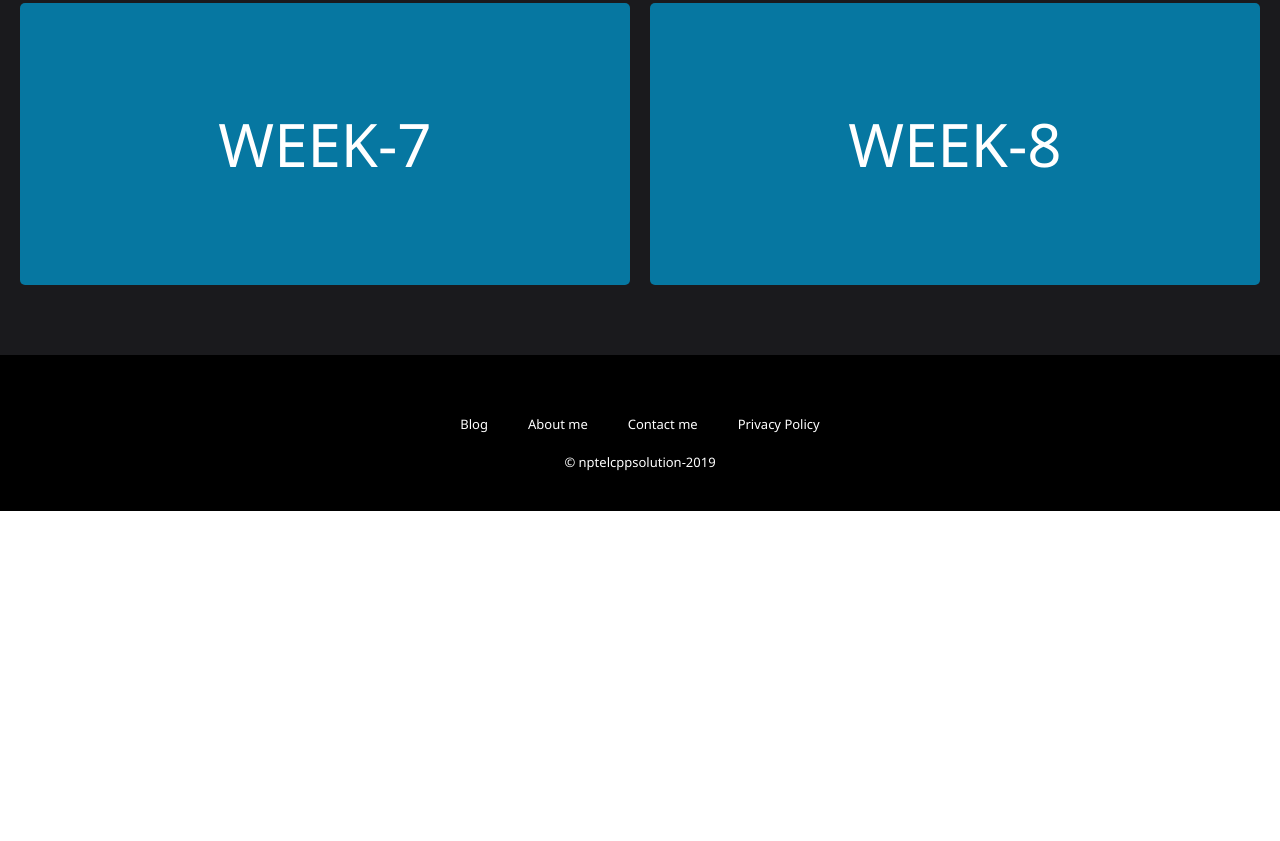
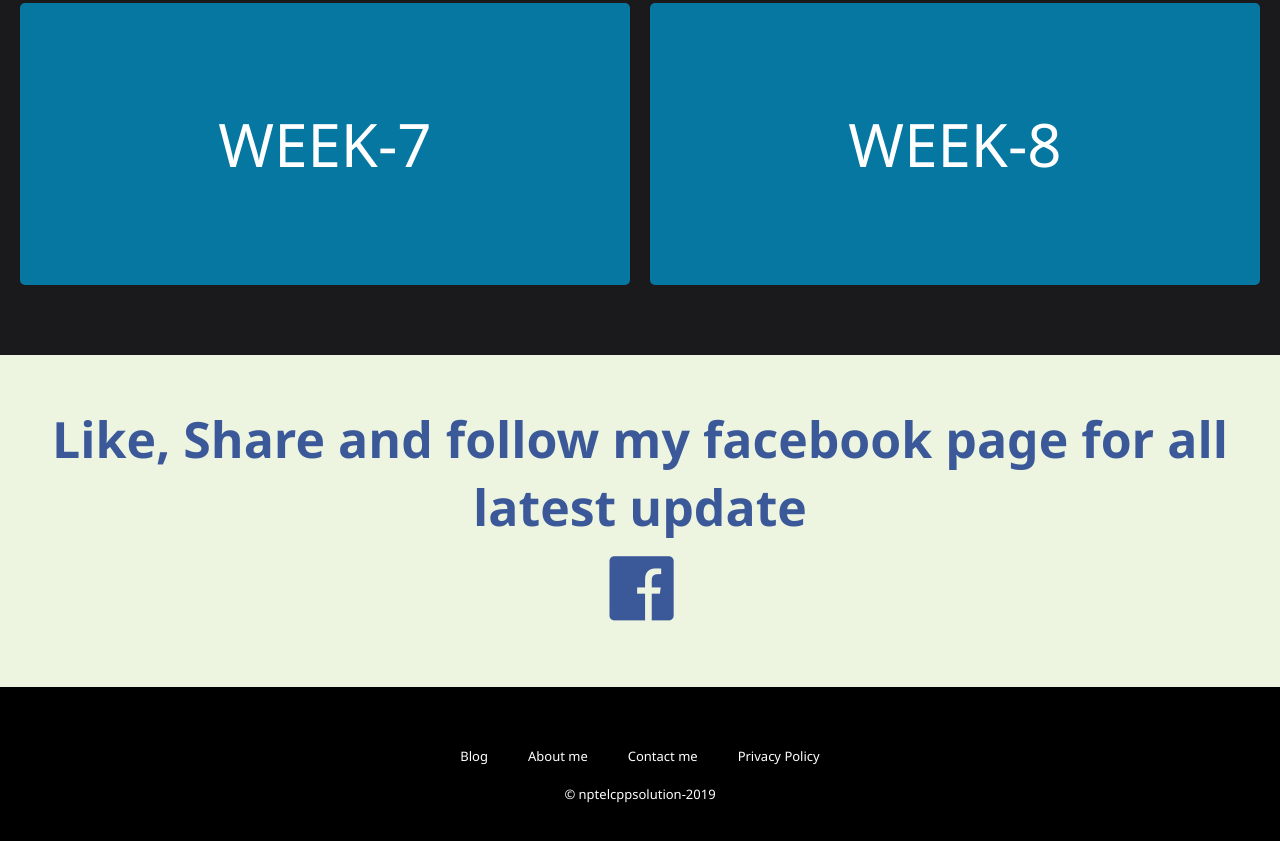
Before and after one commit to Sanatan-Upadhyay/nptelcppsolution, a plain HTML site: page index.html in a window 1280 px wide. Shown: the part 1540-2381 px from the top of the page. Before the commit the page ends 2051 px from the top, so only its background shows below. Drawn offline with nearby package versions, Linux system fonts and the light colour scheme.

Commit message:
facebook share button added

```diff
--- a/css/style.css
+++ b/css/style.css
@@ -246,6 +246,35 @@ main header h1{
 
 
 
+/*
+	Facebook page started
+*/
+
+.facebook-container{
+	color: #3B5998;
+	padding: 50px 25px;
+	text-align: center;
+	font-size: 30px;
+	font-weight: 800;
+	background-color: #EDF5E1;
+}
+
+.facebook-container p{
+	margin:0;
+}
+
+.facebook-container p a{
+	color: #3B5998;
+	font-size: 40px;
+}
+
+.facebook-desktop{
+	display: none;
+}
+
+/* Facebook page ended*/
+
+
 
 
 
@@ -255,9 +284,9 @@ main header h1{
 
 .share-container{
 	color: #25D366;
-	padding: 60px 30px;
+	padding: 40px 20px;
 	text-align: center;
-	font-size: 40px;
+	font-size: 30px;
 	font-weight: 800;
 	background-color: #EDF5E1;
 }
@@ -268,7 +297,7 @@ main header h1{
 
 .share-container p a{
 	color: #25D366;
-	font-size: 80px;
+	font-size: 50px;
 }
 
 /* Share button ended*/
@@ -618,8 +647,8 @@ footer{
 		font-size: 90px;
 	}
 
-.banner-content p.banner-para{
-	font-size: 20px;
+	.banner-content p.banner-para{
+		font-size: 20px;
 	}
 
 	main{
@@ -631,8 +660,8 @@ footer{
 	}
 
 	.weeks-blocks{
-	flex-flow: row wrap;
-	padding: 0 10px;
+		flex-flow: row wrap;
+		padding: 0 10px;
 	}
 
 	.weeks-blocks div {
@@ -640,6 +669,20 @@ footer{
 		margin:10px;
 	}
 
+	.facebook-container{
+		font-size: 50px;
+	}
+
+	.facebook-container p a{
+		font-size: 70px;
+	}
+
+	.facebook-desktop{
+		display: block;
+	}
+	.facebook-mobile{
+		display: none;
+	}
 
 	.share-container{
 		display: none;
@@ -682,7 +725,7 @@ footer{
 	}
 
 	.contact-container div p:nth-child(2){
-		font-size: 30px;
+		font-siz2e: 30px;
 	}
 
 
--- a/index.html
+++ b/index.html
@@ -83,6 +83,17 @@
 
 
 
+	<!-- Facebook page follow -->
+	<section class="facebook-container">
+		<p>Like, Share and follow my facebook page for all latest update</p>
+		<p class="facebook-desktop"><a href="https://www.facebook.com/Cpp-solution-305382713452621/" target="_blank"><i class="fab fa-facebook"></i></a></p>
+		<p class="facebook-mobile"><a href="fb://facewebmodal/f?href=https://www.facebook.com/Cpp-solution-305382713452621/" target="_blank"><i class="fab fa-facebook"></i></a></p>
+	</section>
+	<!-- Facebook page ended -->
+
+
+
+
 	<!-- Share button content started -->
 	<section class="share-container">
 		<p>Instantly share and help your friends </p>
```
Also changed, not shown: blog.html (+10 -0 lines), week-1.html (+10 -0 lines), week-2.html (+12 -0 lines), week-3.html (+11 -0 lines), week-4.html (+9 -0 lines), week-5.html (+10 -0 lines), week-6.html (+8 -0 lines), week-7.html (+8 -0 lines), week-8.html (+11 -1 lines).
